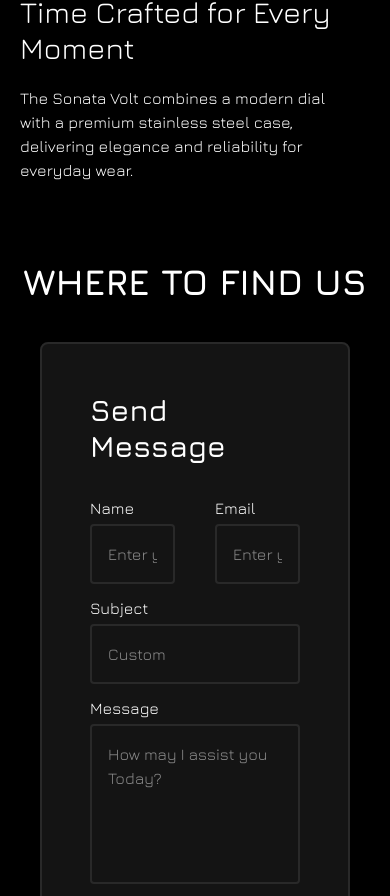
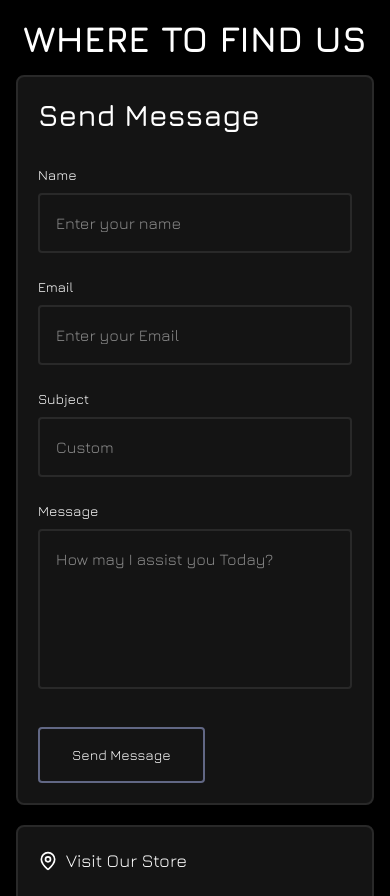
Before and after one commit to abdulmannan010spn-bot/GSAP_MARK_1, a React (Vite) app: page / in a window 390 px wide. Shown: the part 7348-8244 px from the top of the page. Built offline with nearby package versions, Linux system fonts and the light colour scheme; a web font is replaced by a local one.

Commit message:
Fix image imports

```diff
--- a/src/Components/Contact.jsx
+++ b/src/Components/Contact.jsx
@@ -3,92 +3,119 @@
 const Contact = () => {
   return (
     <footer id="contact" className="w-full min-h-screen flex justify-center">
-      <div className=" w-full lg:h-[80vh] lg:mt-20">
-        <h2 className="font-[Jura] uppercase lg:text-8xl lg:whitespace-nowrap text-center text-white font-bold text-4xl">
+      <div className="w-full lg:h-[80vh] lg:mt-20">
+        <h2 className="font-[Jura] uppercase text-center text-white font-bold text-4xl md:text-6xl lg:text-8xl lg:whitespace-nowrap">
           where to find us
         </h2>
-        <div className="lg:h-[80vh] w-full  lg:grid lg:grid-cols-6 lg:grid-rows-4 gap-5 p-10 flex flex-col">
-          <div className="col-span-4 row-span-4 bg-[#141414] rounded-lg border-2 border-[#292929] p-12">
-            <h3 className="lg:text-6xl text-3xl text-white font-semibold">Send Message</h3>
-            <div className="flex items-center justify-center gap-10 pt-8">
-              <div className="flex-1 mb-3">
-                <p className="mb-1">Name</p>
+
+        <div className="w-full flex flex-col lg:grid lg:grid-cols-6 lg:grid-rows-4 gap-5 p-4 md:p-6 lg:p-10">
+          <div className="col-span-4 row-span-4 bg-[#141414] rounded-lg border-2 border-[#292929] p-5 md:p-8 lg:p-12">
+            <h3 className="text-3xl md:text-5xl lg:text-6xl text-white font-semibold">
+              Send Message
+            </h3>
+
+            <div className="flex flex-col lg:flex-row gap-6 pt-8">
+              <div className="flex-1 w-full">
+                <p className="mb-2 text-sm md:text-base">Name</p>
 
                 <input
-                  className="w-full p-4 rounded-sm border-2 border-[#292929]"
+                  className="w-full p-4 rounded-sm border-2 border-[#292929] bg-transparent outline-none"
                   type="text"
                   placeholder="Enter your name"
                 />
               </div>
-              <div className="flex-1 mb-3">
-                <p className="mb-1">Email</p>
+
+              <div className="flex-1 w-full">
+                <p className="mb-2 text-sm md:text-base">Email</p>
+
                 <input
-                  className="w-full border-2 border-[#292929] p-4 rounded-sm"
-                  type="Email"
+                  className="w-full border-2 border-[#292929] p-4 rounded-sm bg-transparent outline-none"
+                  type="email"
                   placeholder="Enter your Email"
                 />
               </div>
             </div>
-            <div className="mb-3">
-              <p className="mb-1">Subject</p>
+
+            <div className="mt-6">
+              <p className="mb-2 text-sm md:text-base">Subject</p>
+
               <input
-                className="w-full border-2 border-[#292929] p-4 rounded-sm"
-                type="Text"
+                className="w-full border-2 border-[#292929] p-4 rounded-sm bg-transparent outline-none"
+                type="text"
                 placeholder="Custom"
               />
             </div>
 
-            <div className="mb-3">
-              <p className="mb-1">Message</p>
+            <div className="mt-6">
+              <p className="mb-2 text-sm md:text-base">Message</p>
+
               <textarea
-                className="w-full border-2 border-[#292929] resize-none h-40 p-4 rounded-sm"
-                type="Text"
+                className="w-full border-2 border-[#292929] resize-none h-40 p-4 rounded-sm bg-transparent outline-none"
                 placeholder="How may I assist you Today?"
               />
             </div>
 
-            <button className="px-8 py-4 border-2 border-[#616784] rounded-sm text-sm">
+            <button className="mt-8 px-8 py-4 border-2 border-[#616784] rounded-sm text-sm hover:bg-[#616784] transition-all duration-300">
               Send Message
             </button>
           </div>
 
-          <div className="col-span-2 row-span-4 bg-[#141414] border-2 border-[#292929] rounded-lg p-15 flex flex-col gap-7 BoxGayabin14pro">
+
+          <div className="col-span-2 row-span-4 bg-[#141414] border-2 border-[#292929] rounded-lg p-5 md:p-8 lg:p-12 flex flex-col gap-7">
+
             <div>
-              <p className="lg:text-xl mt-2 text-lg">
-                <span>
-                  <MapPin size={20} />
-                </span>{" "}
+              <p className="flex items-center gap-2 text-lg md:text-xl">
+                <MapPin size={20} />
                 Visit Our Store
               </p>
-              <p className="lg:text-3xl mt-2 text-2xl">
-                456, Raq Blvd. #404, Los Angeles, CA 90210
+
+              <p className="text-2xl md:text-3xl mt-3 leading-relaxed">
+                456, Raq Blvd. #404,
+                <br />
+                Los Angeles,
+                <br />
+                CA 90210
               </p>
             </div>
-            <div className="w-full h-1 bg-[#292929]"></div>
+
+            <div className="w-full h-0.5 bg-[#292929]"></div>
 
             <div>
-              <p className="text-xl mt-2">
-                <span>
-                  <Phone size={20} />
-                </span>{" "}
+              <p className="flex items-center gap-2 text-lg md:text-xl">
+                <Phone size={20} />
                 Contact Us
               </p>
-              <p className="lg:text-3xl mt-2 text-2xl">(555) 987-6543</p>
-              <p className="lg:text-3xl mt-2 text-2xl">hello@jsmcocktail.com</p>
+
+              <p className="text-2xl md:text-3xl mt-3">(555) 987-6543</p>
+
+              <p className="text-xl md:text-2xl lg:text-3xl mt-3 break-all">
+                hello@jsmcocktail.com
+              </p>
             </div>
-            <div className="w-full lg:h-[25vh] border-2 border-[#292929] rounded-sm ">
-              <p className="p-4 text-xl">Open Everyday</p>
-              <div className=" flex p-6 justify-between">
-                <div className="whitespace-nowrap">
-                  <p className="lg:text-lg text-sm">Mon–Fri</p>
-                  <p className="lg:text-lg text-sm">Sat</p>
-                  <p className="lg:text-lg">Sun</p>
+
+
+            <div className="w-full border-2 border-[#292929] rounded-sm">
+              <p className="p-4 text-lg lg:text-xl">Open Everyday</p>
+
+              <div className="flex justify-between p-4 lg:p-6">
+                <div className="space-y-2 whitespace-nowrap">
+                  <p className="text-sm md:text-base lg:text-lg">Mon–Fri</p>
+                  <p className="text-sm md:text-base lg:text-lg">Sat</p>
+                  <p className="text-sm md:text-base lg:text-lg">Sun</p>
                 </div>
 
-                <div className="whitespace-nowrap">
-                  <p className="lg:text-lg text-sm">10:00am – 8:00pm</p>
-                  <p className="lg:text-lg text-sm">10:00am – 9:00pm</p>
-                  <p className="lg:text-lg text-sm">11:00am – 7:00pm</p>
+                <div className="space-y-2 text-right whitespace-nowrap">
+                  <p className="text-sm md:text-base lg:text-lg">
+                    10:00am – 8:00pm
+                  </p>
+
+                  <p className="text-sm md:text-base lg:text-lg">
+                    10:00am – 9:00pm
+                  </p>
+
+                  <p className="text-sm md:text-base lg:text-lg">
+                    11:00am – 7:00pm
+                  </p>
                 </div>
               </div>
             </div>
--- a/src/Components/Menu.jsx
+++ b/src/Components/Menu.jsx
@@ -64,7 +64,11 @@
 
   console.log(currentWatch.image);
   return (
-    <section id="craftsmanship" className="lg:p-15" aria-labelledby="menu-heading">
+    <section
+      id="craftsmanship"
+      className="lg:p-15"
+      aria-labelledby="menu-heading"
+    >
       <h2 id="menu-heading" className="sr-only">
         Watches Menu
       </h2>
@@ -106,7 +110,6 @@
           >
             <span className="font-[Jura] whitespace-nowrap pb-5 md:text-2xl">
               {prevWatch.name}
-
             </span>
             <StepBack size={25} />
           </button>
@@ -118,9 +121,8 @@
           >
             <span className="font-[Jura] whitespace-nowrap pb-5 md:text-2xl">
               {nextWatch.name}
-
             </span>
-            <StepForward size={25} className="lg:ml-30 md:ml-30"/>
+            <StepForward size={25} className="lg:ml-30 md:ml-30" />
           </button>
         </div>
 
@@ -136,7 +138,13 @@
         buttons above do — the tabs aren't covered by anything.
       */}
         <div className="Watch">
-          <img src={currentWatch.image} className="object-contain" alt="" />
+          <img
+            src={currentWatch.image}
+            alt={currentWatch.name}
+            loading="lazy"
+            draggable={false}
+            className="w-full h-full object-contain"
+          />
         </div>
         <div className="recipe ">
           <div className="info pb-30">
```
Also changed, not shown: Constants/index.js (+4 -4 lines).
